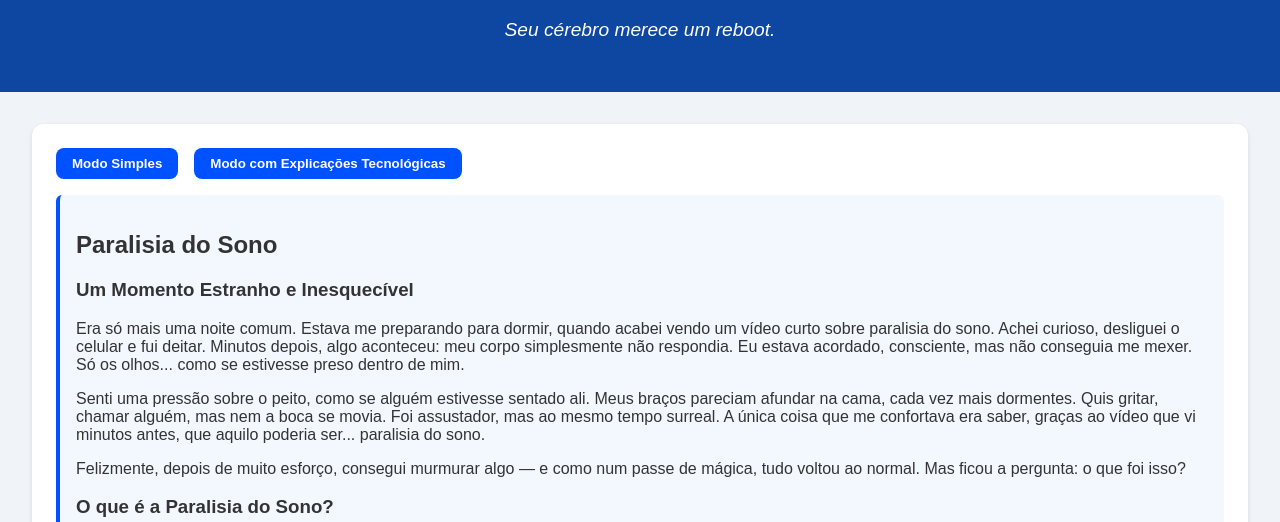
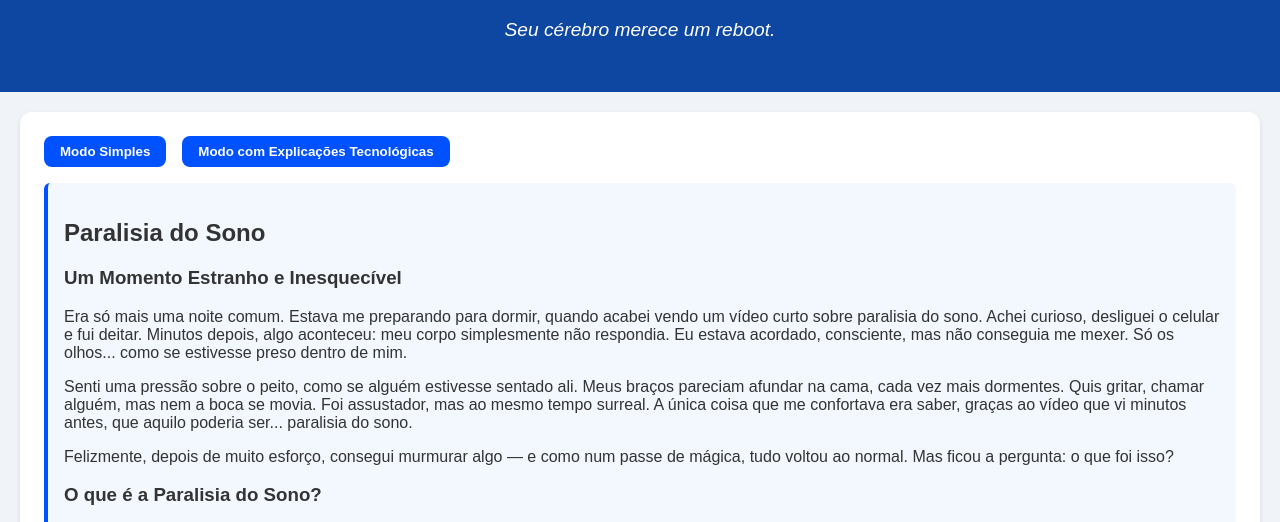
Before and after one commit to Joao-Herllon/tecnomente, a plain HTML site: page index.html in a window 1280 px wide. Shown: the part 270-792 px from the top of the page. Drawn offline with Linux system fonts and the light colour scheme.

Commit message:
Update estilo.css

```diff
--- a/estilo.css
+++ b/estilo.css
@@ -27,7 +27,9 @@ body {
   }
 
   main {
-    padding: 2rem;
+    padding: 20px;
+    min-height: 80vh; /* Garante que tenha altura suficiente */
+    overflow: hidden; /* Remove scroll se não for necessário */
   }
 
   .post {
@@ -52,6 +54,7 @@ body {
     from {
       opacity: 0;
       transform: translateY(-20px);
+      transition: all 0.6s ease;
     }
     to {
       opacity: 1;
```
